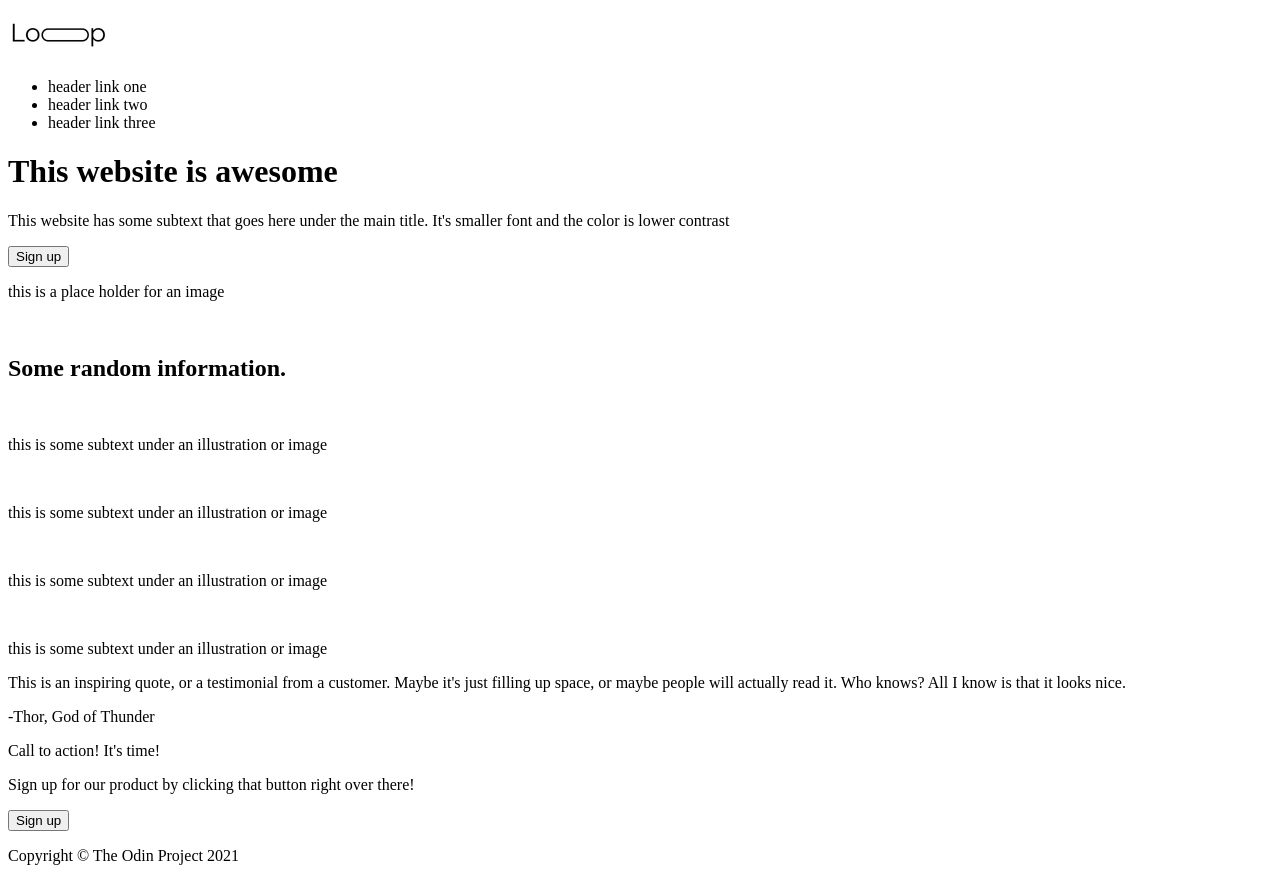
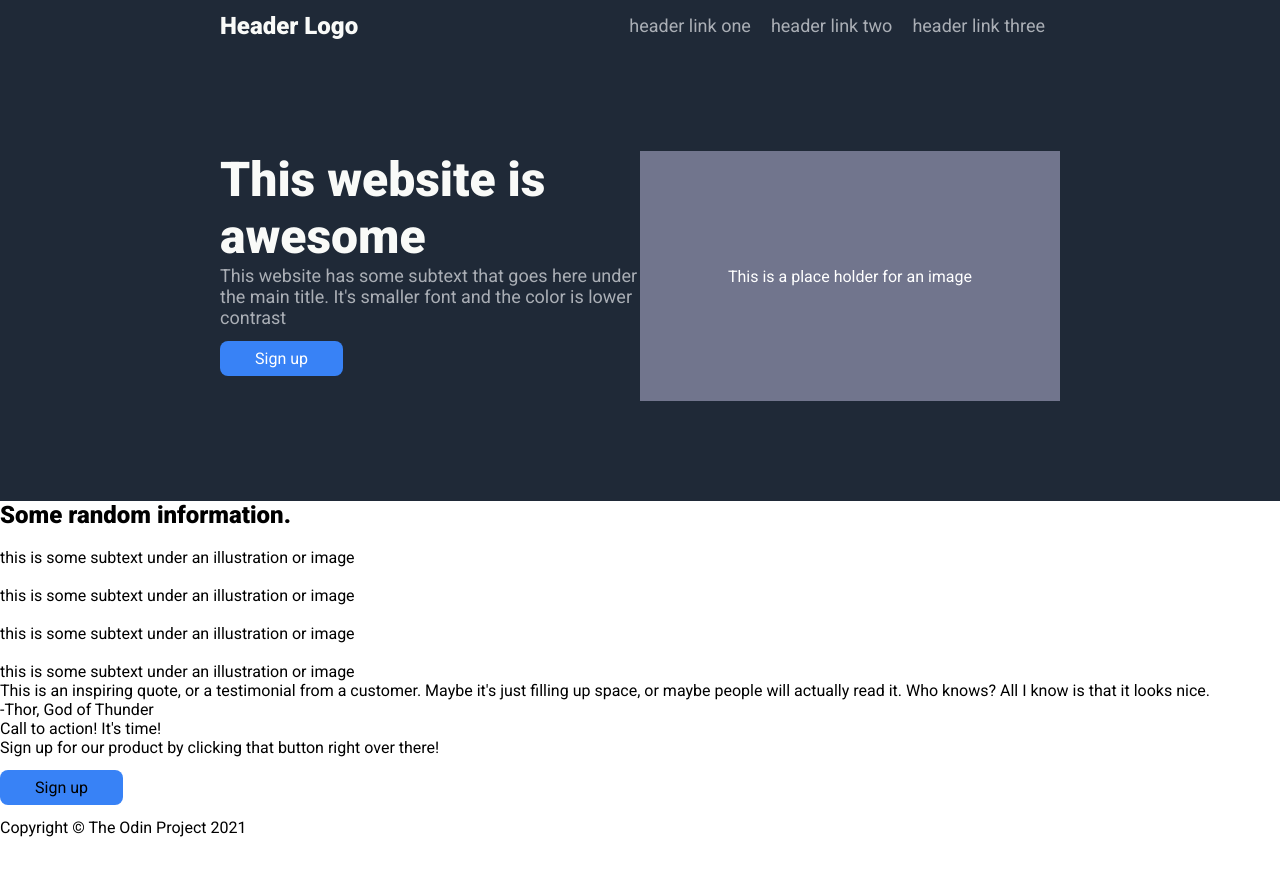
Before and after one commit to acalivanchristopher3424/Landing-Page, a plain HTML site: page index.html in a window 1280 px wide. After the commit the page ends 837 px from the top, so only its background shows below. Drawn offline with Linux system fonts and the light colour scheme.

Commit message:
finished designing Header; removed logo image; added a text place holder same in the reference

```diff
--- a/index.html
+++ b/index.html
@@ -4,25 +4,33 @@
     <meta charset="UTF-8">
     <meta name="viewport" content="width=device-width, initial-scale=1.0">
     <title>Landing Page</title>
+    <link rel="stylesheet" href="style.css">
+    <link href="https://fonts.googleapis.com/css2?family=Roboto:wght@300;400;900&display=swap" rel="stylesheet">
 </head>
 <body>
     <header>
-        <div>
-            <img class="header-logo" src="images/logo.png" alt="">
+        <div class="nav top">
+            <div class="header-logo-container">
+                <p class="header-logo">Header Logo</p>
             </div>
             <nav>
                 <ul>
-                <li>header link one</li>
-                <li>header link two</li>
-                <li>header link three</li>
+                    <li><a href="">header link one</a></li>
+                    <li><a href="">header link two</a></li>
+                    <li><a href="">header link three</a></li>
                 </ul>
             </nav>
-        <h1>This website is awesome</h1>
-        <p>This website has some subtext that goes here under the main title. It's smaller font and the color is lower contrast</p>
+        </div>
+        <div class="nav bottom">
+            <div class="nav-content">
+                <p class="main-text">This website is awesome</p>
+                <p class="sub-text">This website has some subtext that goes here under the main title. It's smaller font and the color is lower contrast</p>
                 <button class="sign-up">Sign up</button>
+            </div>
             <div class="image-placeholder">
-            <p>this is a place holder for an image</p>
+                <p>This is a place holder for an image</p>
                 <img src="" alt="">
+            </div>
         </div>
     </header>
 
--- a/style.css
+++ b/style.css
@@ -1 +1,105 @@
-/* Nothing for now */
+* {
+  margin: 0;
+  padding: 0;
+  box-sizing: border-box;
+}
+
+body{
+    font-family: 'Roboto', sans-serif;
+}
+
+header {
+    color: white;
+    background-color: #1F2937;
+    padding: 0 220px;
+}
+
+a{
+    text-decoration: none;
+    color: inherit;
+}
+
+ul {
+    list-style: none;
+    padding: 0;
+    margin: 0;
+    font-size: 18px;
+    color: #E5E7EB;
+    opacity: 0.7;
+
+    /* flex */
+    display: flex;
+    gap: 20px;
+    margin: 15px;
+}
+
+nav {
+    display: flex;
+    align-items: center;
+    justify-content: space-around;
+}
+
+button {
+    background: none;
+    border: none;
+    padding: 0;
+    font: inherit;
+    color: inherit;
+    cursor: pointer;
+}
+
+.header-logo-container{
+    display: flex;
+    align-items: center;
+}
+.header-logo{
+    font-size: 24px;
+    font-weight: bold;
+    color: #F9FAF8;
+}
+
+.nav.top{
+    display: flex;
+    justify-content: space-between;
+}
+
+.nav.bottom{
+    display: flex;
+    justify-content: space-between;
+
+    padding: 100px 0;
+}
+
+.image-placeholder{
+    width: 500px;
+    height: 250px;
+    background-color: rgba(168, 168, 199, 0.6);
+
+    display: flex;
+    justify-content: center;
+    align-items: center;
+    flex: 1;
+}
+
+.nav-content{
+    flex: 1;
+}
+
+.main-text{
+    font-size: 48px;
+    color: #F9FAF8;
+    font-weight: 900;
+}
+
+.sub-text{
+    font-size: 18px;
+    color: #E5E7EB;
+    opacity: 0.7;
+}
+
+.sign-up{
+    background-color: #3882F6;
+    border-radius: 8px;
+    padding: 8px 35px;
+    margin: 13px 0 ;
+}
```
Also changed, not shown: images/logo2.png (added). Lines whose indentation alone changed are shown as unchanged.
